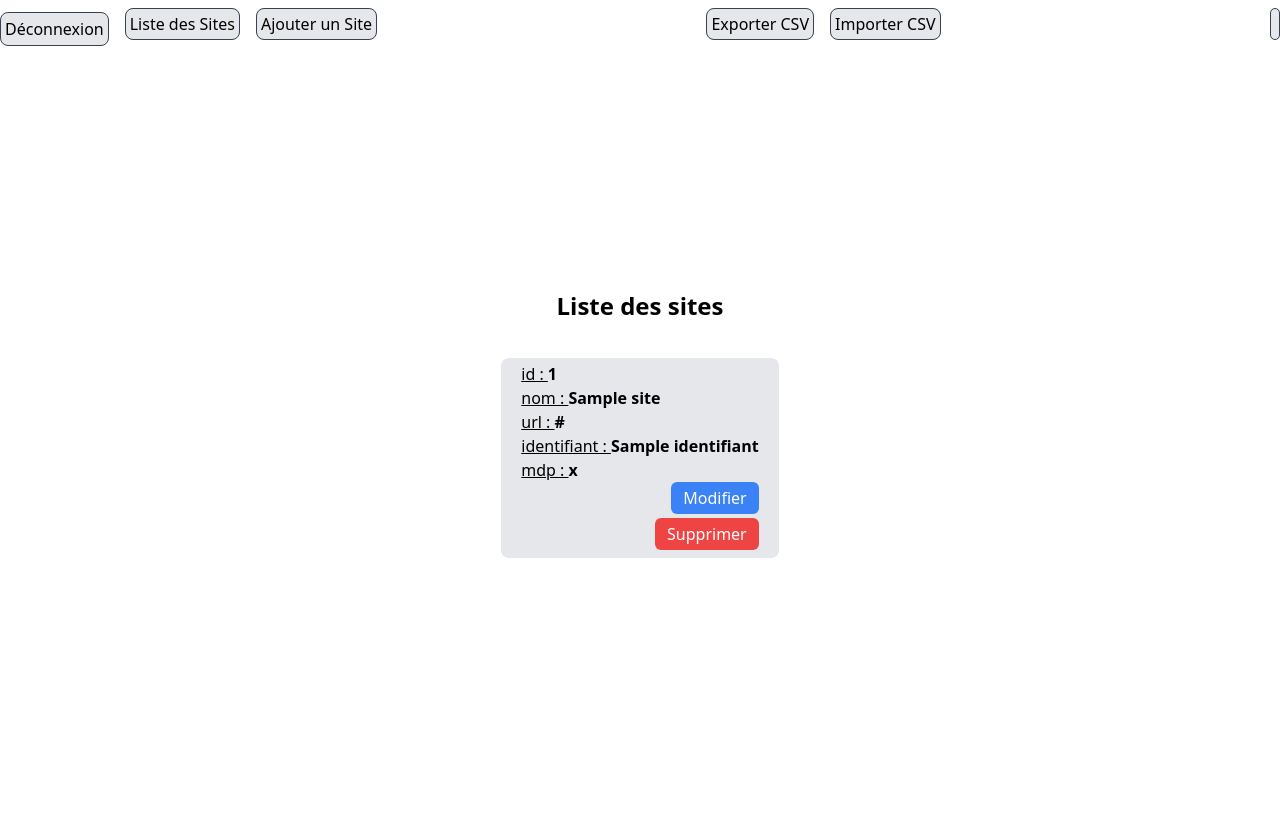
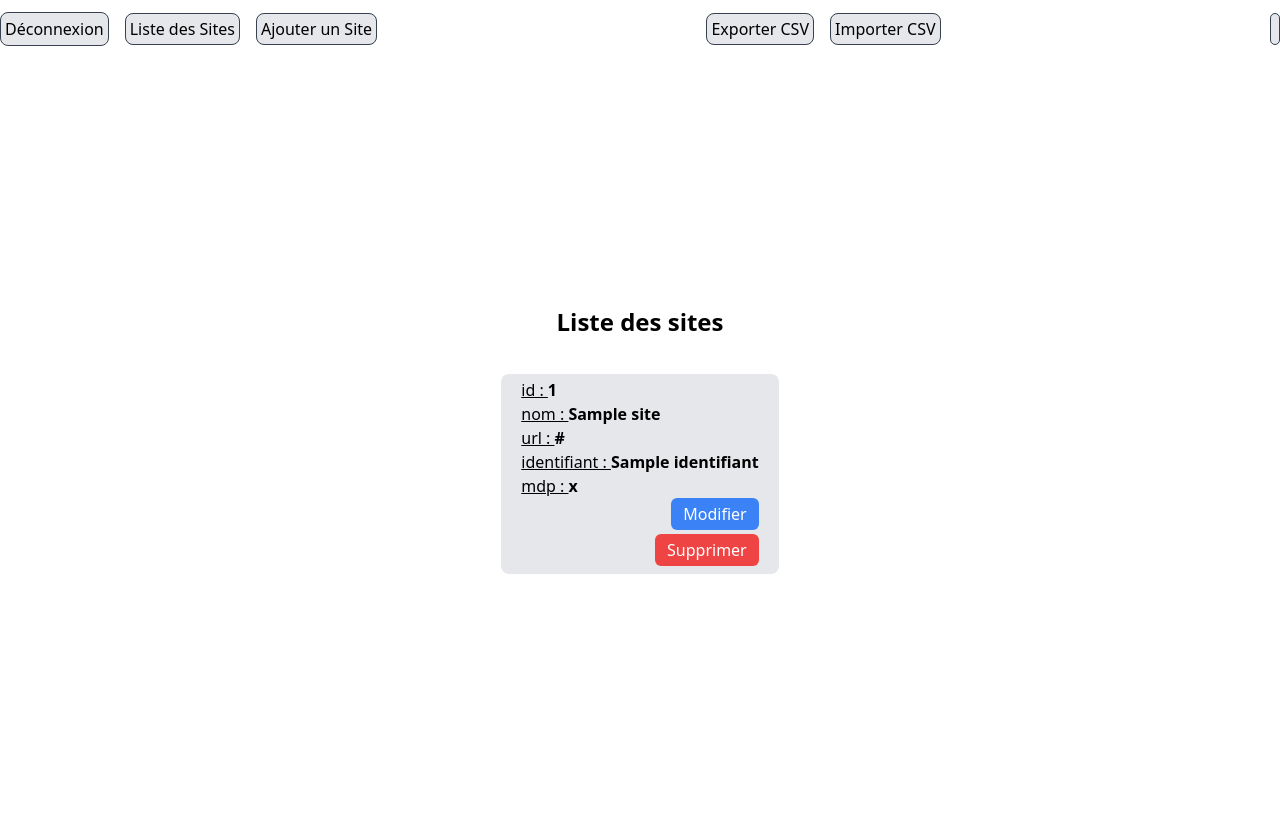
Before and after one commit to Inosthful/b3-c3-django-Martinez-Hauteville, a Django app: template appssword/templates/sites/list_sites.html in a window 1280 px wide. Run offline with Django 3.2, Linux system fonts and the light colour scheme; the template is opened without the code that fills it: most values are stand-ins (such as "Sample title", 1, 10 or a date in 2020).

Commit message:
button logout centre

```diff
--- a/appssword/static/css/styles.css
+++ b/appssword/static/css/styles.css
@@ -1,5 +1,5 @@
 #navbar{
-    height: 5%;
+    height: 7%;
 }
 .maincontent{
     min-height: 95%;
--- a/appssword/templates/base.html
+++ b/appssword/templates/base.html
@@ -11,24 +11,26 @@
 
     <nav id="navbar">
         <ul class="flex flex-row justify-between pt-3">
-                <div class="flex flex-row gap-4">
+                <div class="flex flex-row gap-4 justify-center items-center">
                     <li>
                         <form action="{% url 'logout' %}" method="post" style="display: inline;">
+
                             {% csrf_token %}
-                            <button type="submit" class="border border-gray-700 p-1 rounded-lg bg-gray-200 hover:bg-gray-400">
+
+                            <button  class="border border-gray-700 m-0 p-1 rounded-lg bg-gray-200 hover:bg-gray-400">
                                 Déconnexion
-                            </button>
                         </form>
+                    </a>
                     </li>
                     <li><a href="{% url 'list_sites' %}" class="border border-gray-700 p-1 rounded-lg bg-gray-200 hover:bg-gray-400 ">Liste des Sites</a></li>
                     <li><a href="{% url 'add_site' %}" class="border border-gray-700 p-1 rounded-lg bg-gray-200 hover:bg-gray-400">Ajouter un Site</a></li>
                 </div>
 
-                <div class="flex flex-row gap-4">
+                <div class="flex flex-row gap-4 justify-center items-center">
                     <li><a href="{% url 'export_csv' %}" class="border border-gray-700 p-1 rounded-lg bg-gray-200 hover:bg-gray-400">Exporter CSV</a></li>
                     <li><a href="{% url 'import_csv' %}" class="border border-gray-700 p-1 rounded-lg bg-gray-200 hover:bg-gray-400">Importer CSV</a></li>
                 </div>
-                <div class="flex flex-row gap-4">
+                <div class="flex flex-row gap-4 justify-center items-center">
                     <li>
                         <a href="" class="border border-gray-700 p-1 rounded-lg bg-gray-200 hover:bg-gray-400" id="toggleDarkMode"></a>
                     </li>
```
Also changed, not shown: db.sqlite3.
